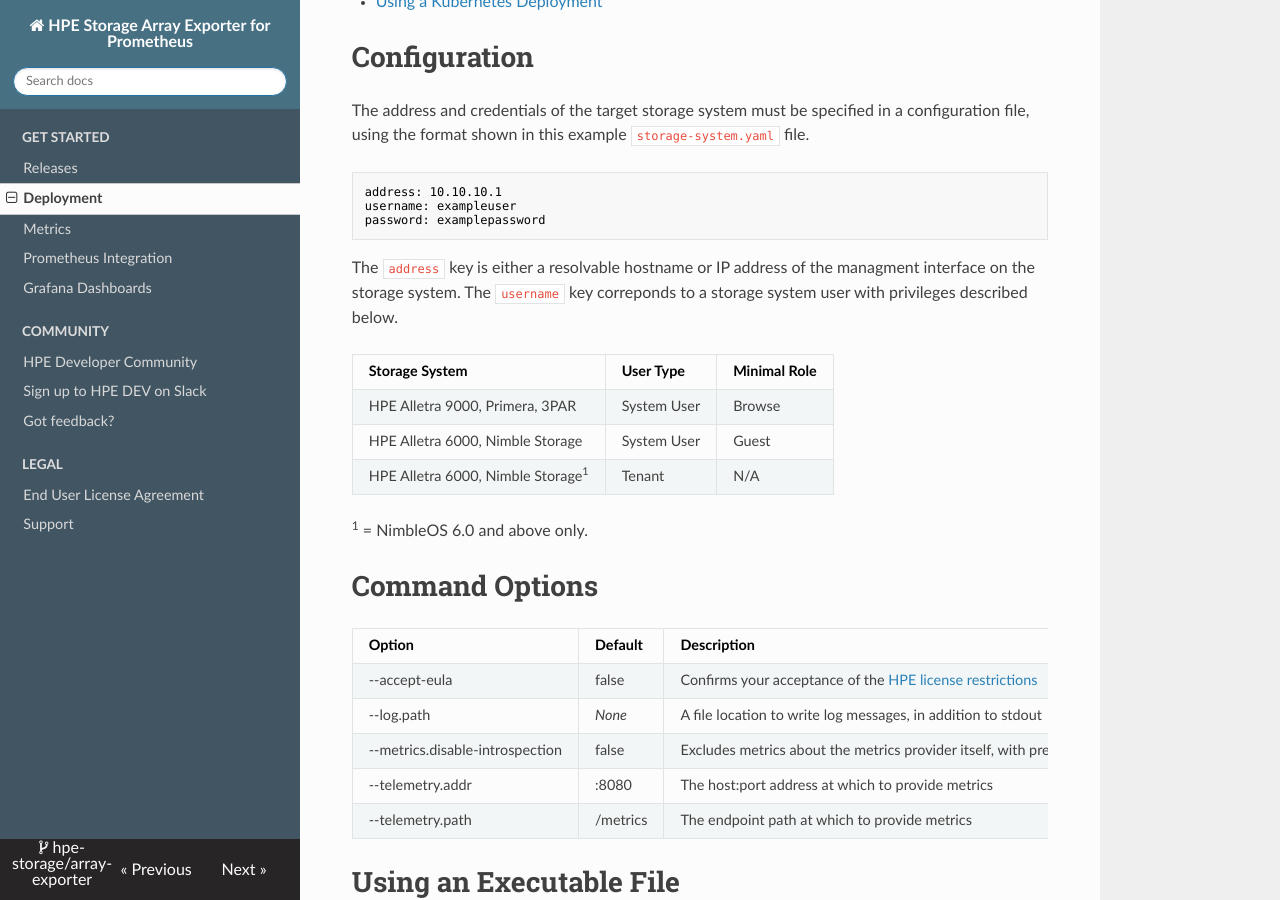
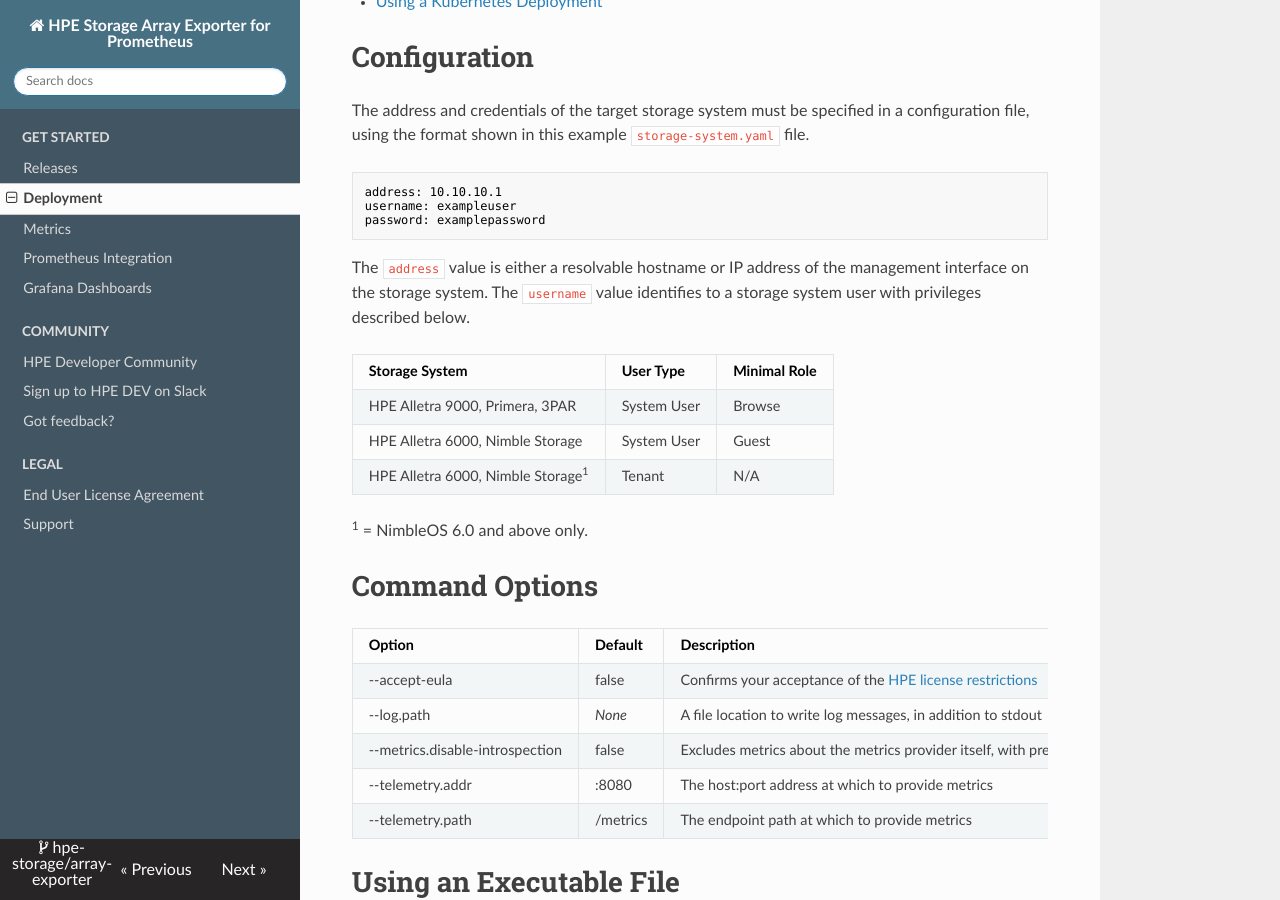
Before and after one commit to hpe-storage/array-exporter, an MkDocs documentation site: the page built from docs/deployment/index.md, in a window 1280 px wide and 900 px high, scrolled down 373 px. Built offline with MkDocs 1.6.1, drawn with Linux system fonts in a browser that asks for light colours; nearby versions of some CDN libraries.

Commit message:
Nits
Signed-off-by: Michael Mattsson <michael.mattsson@gmail.com>

````diff
--- a/docs/deployment/index.md
+++ b/docs/deployment/index.md
@@ -12,7 +12,7 @@
 password: examplepassword
 ```
 
-The `address` key is either a resolvable hostname or IP address of the managment interface on the storage system. The `username` key correponds to a storage system user with privileges described below.
+The `address` value is either a resolvable hostname or IP address of the management interface on the storage system. The `username` value identifies to a storage system user with privileges described below.
 
 | Storage System                               | User Type   | Minimal Role   |
 | :------------------------------------------- | :---------- | :------------- |
````
